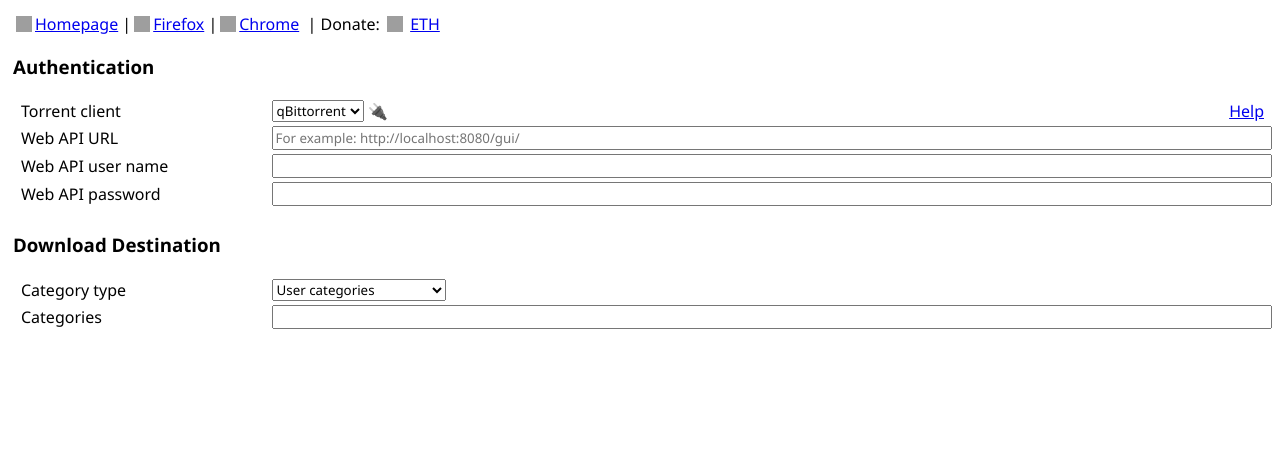
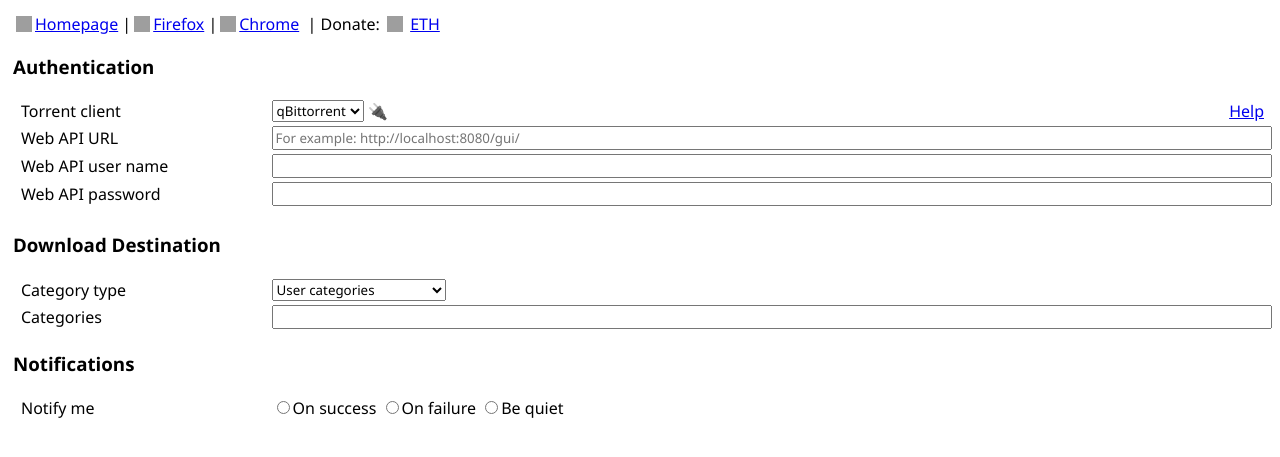
Before and after one commit to GChristensen/torrent-add, a Jekyll site: the page addon/ui/options.html, which Jekyll copies as it is, in a window 1280 px wide. Shown: the top 457 px of the page. Built offline with Jekyll 4.4.1, drawn with Linux system fonts in a browser that asks for light colours; grey boxes are pictures that could not be loaded.

Commit message:
added notification option

```diff
--- a/addon/clients/client_base.js
+++ b/addon/clients/client_base.js
@@ -32,7 +32,9 @@ export class TorrentClient {
         }
         catch (e) {
             console.error(e);
-            showNotification(`Error downloading torrent file.`);
+
+            if (settings.notification_mode() === "failure")
+                showNotification(`Error downloading torrent file.`);
         }
     }
 
--- a/addon/clients/qbittorrent.js
+++ b/addon/clients/qbittorrent.js
@@ -120,8 +120,10 @@ export class QBittorrentClient extends TorrentClient {
             const apiURL = this.#makeAPIURL("torrents", "add");
             const response = await fetch(apiURL, {method: "POST", body: form});
 
-            if (!response.ok)
+            if (!response.ok && settings.notification_mode() === "failure")
                 showNotification("Error adding torrent.");
+            else if (response.ok && settings.notification_mode() === "success")
+                showNotification("Successfully added torrent.");
         }
         finally {
             //await this.#logout();
--- a/addon/clients/utorrent.js
+++ b/addon/clients/utorrent.js
@@ -90,8 +90,10 @@ export class UTorrentClient extends TorrentClient {
             headers: this.#makeuTorrentAuthHeaders()
         });
 
-        if (!response.ok)
+        if (!response.ok && settings.notification_mode() === "failure")
             showNotification("Error adding torrent.");
+        else if (response.ok && settings.notification_mode() === "success")
+            showNotification("Successfully added torrent.");
     }
 
     async addTorrent(link, category) {
@@ -105,8 +107,10 @@ export class UTorrentClient extends TorrentClient {
                 headers: this.#makeuTorrentAuthHeaders()
             });
 
-            if (!response.ok)
+            if (!response.ok && settings.notification_mode() === "failure")
                 showNotification("Error adding torrent.");
+            else if (response.ok && settings.notification_mode() === "success")
+                showNotification("Successfully added torrent.");
         }
     }
 }
--- a/addon/settings.js
+++ b/addon/settings.js
@@ -10,7 +10,8 @@ class Settings {
             host: "http://localhost:8080/gui/",
             user: "",
             password: "",
-            client: "qbittorrent"
+            client: "qbittorrent",
+            notification_mode: "failure"
         };
 
         this._bin = {};
--- a/addon/ui/options.html
+++ b/addon/ui/options.html
@@ -126,5 +126,25 @@
         <td><input type="text" id="folders"/></td>
       </tr>
     </table>
+
+    <h3>Notifications</h3>
+    <table style="width: 100%">
+      <tr>
+        <td style="width: 20%"><label>Notify me</label></td>
+        <td>
+          <div class="radio-group">
+            <label>
+              <input type="radio" name="notifications" value="success">On success
+            </label>
+            <label>
+              <input type="radio" name="notifications" value="failure">On failure
+            </label>
+            <label>
+              <input type="radio" name="notifications" value="never">Be quiet
+            </label>
+          </div>
+        </td>
+      </tr>
+    </table>
   </body>
 </html>
--- a/addon/ui/options.js
+++ b/addon/ui/options.js
@@ -23,6 +23,8 @@ async function init() {
 
     $("#folders").on("input", async e => {await saveOptions(e); await refreshCategories();});
 
+    $("[name='notifications']").on("change", saveOptions);
+
     await restoreOptions();
 }
 
@@ -35,6 +37,7 @@ async function saveOptions() {
     await settings.password(document.querySelector("#password").value, false);
     await settings.client(document.querySelector("#client").value, false);
     await settings.category_source(document.querySelector("#category-source").value);
+    await settings.notification_mode(getSelectedNotificationMode());
 }
 
 async function restoreOptions() {
@@ -53,6 +56,31 @@ async function restoreOptions() {
 
     document.querySelector("#category-source").value = categorySource || CATEGORY_SOURCE_USER;
     await configureCategorySource();
+
+    setSelectedNotificationMode(settings.notification_mode() || "failure");
+}
+
+function getSelectedNotificationMode() {
+    const radios = document.getElementsByName('notifications');
+    let selectedValue = null;
+
+    radios.forEach((radio) => {
+        if (radio.checked) {
+            selectedValue = radio.value;
+        }
+    });
+
+    return selectedValue;
+}
+
+function setSelectedNotificationMode(mode) {
+    const radios = document.getElementsByName('notifications');
+
+    radios.forEach((radio) => {
+        if (radio.value === mode) {
+            radio.checked = true;
+        }
+    });
 }
 
 async function onClientChanged(e) {
--- a/addon/version.txt
+++ b/addon/version.txt
@@ -1 +1 @@
-0.5.2
+0.6.1
```
Also changed, not shown: addon/manifest.json, 2 other files.
